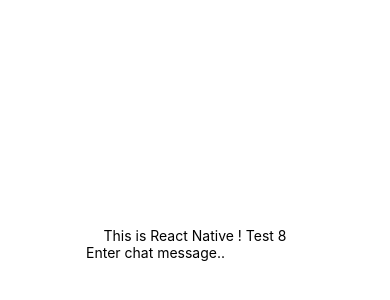
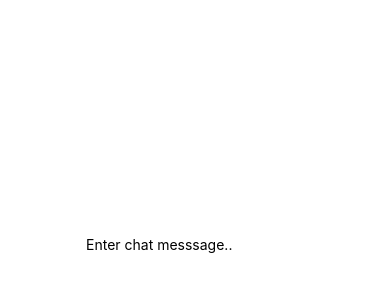
Before and after one commit to K4fledmanish/Chat-Time, a React Native app: screen / in a window 390 px wide. Shown: the part 178-478 px from the top of the page. Built offline with nearby package versions, Linux system fonts and the light colour scheme.

Commit message:
Message Sending and Receiving

```diff
--- a/screens/HomeScreen.js
+++ b/screens/HomeScreen.js
@@ -12,34 +12,37 @@
 
 
 export default function HomeScreen() {
-
-
   // Using useState to save the user input using REACH HOOK useState
-    const [messageToSend, setMessageToSend] = useState("");
-    const socket = useRef(null);
+  const [messageToSend, setMessageToSend] = useState("");
+  const [recvMessages, setRecvMessages] = useState([]);
+  const socket = useRef(null);
 
 // USING useEFFECT hook
   useEffect(() => {
     socket.current = io("http://172.20.10.2:3001")
-
-  },[]);
+    socket.current.on("message", message => {
+      setRecvMessages(prevState => [...prevState, message]);
+    });
+  }, []);
 
   const sendMessage = () => {
     socket.current.emit("message", messageToSend);
     setMessageToSend("");
+  };
 
-  }
+  const textOfRecvMessages = recvMessages.map(msg => (
+    <Text key={msg}>{msg}</Text>
+  ));
 
   return (
     <View style={styles.container}>
-      <Text>This is React Native ! Test 8</Text>
+      {textOfRecvMessages}
       <TextInput
-      value = {messageToSend}
-      onChangeText={text => setMessageToSend(text)}
-      placeholder="Enter chat message.."
-      onSubmitEditing={sendMessage}
+        value={messageToSend}
+        onChangeText={text => setMessageToSend(text)}
+        placeholder="Enter chat messsage.."
+        onSubmitEditing={sendMessage}
       />
-      <StatusBar style="auto" />
     </View>
   );
 }
```
